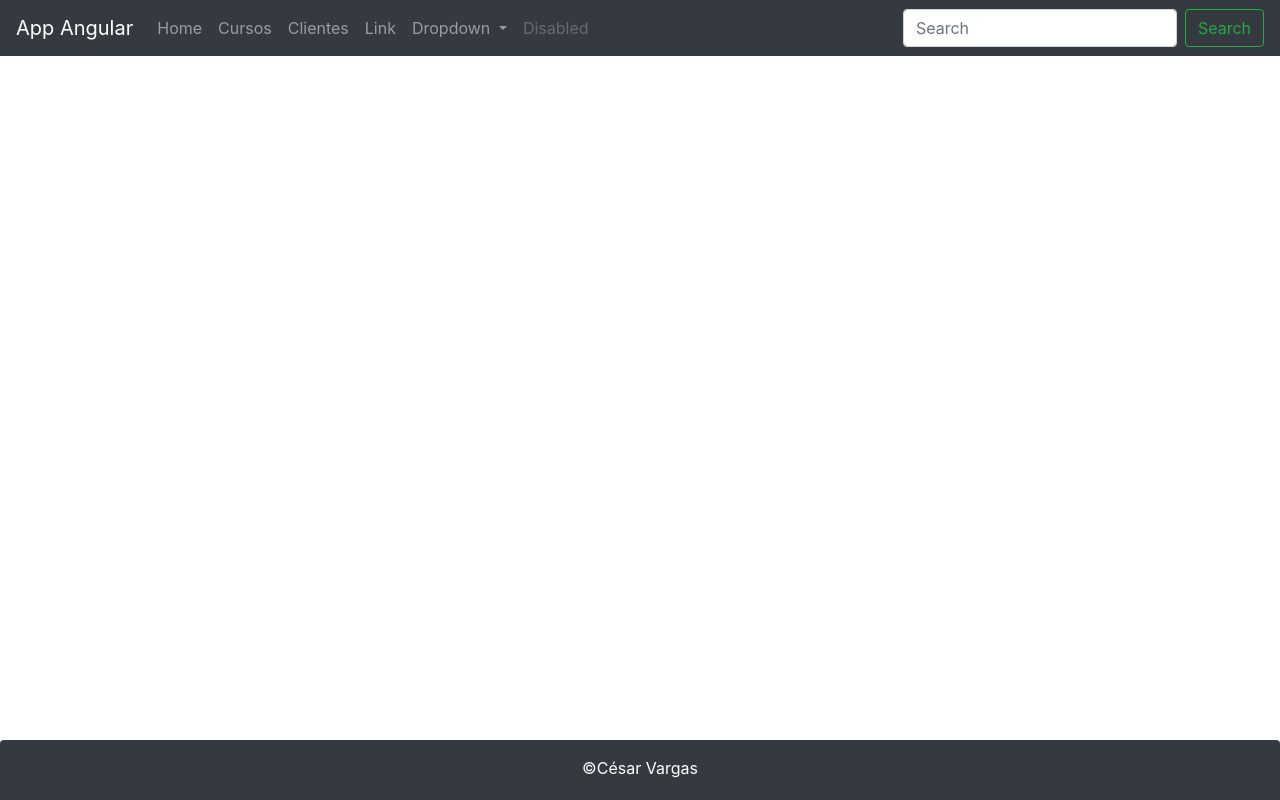
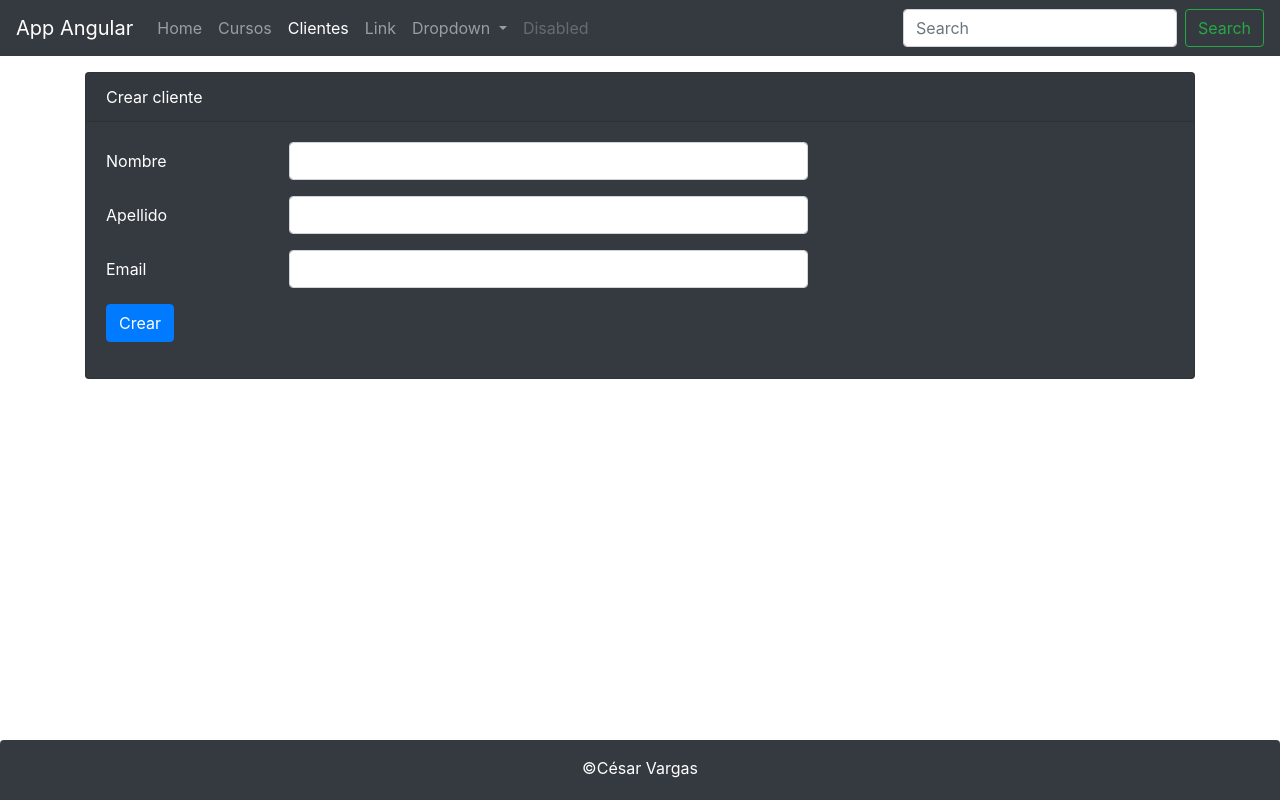
Before and after one commit to cesar-vaesco/app-spring-angular, an Angular app in the folder angular/clientes-app/: page /clientes/form in a window 1280 px wide. Before the commit this address led to /. Built offline with nearby package versions, Linux system fonts and the light colour scheme.

Commit message:
NG: Configurando la ruta y navegación del formulario

```diff
--- a/angular/clientes-app/src/app/app.module.ts
+++ b/angular/clientes-app/src/app/app.module.ts
@@ -15,7 +15,8 @@
 const routes: Routes = [
   { path: '', redirectTo: '/clientes', pathMatch: 'full' },
   { path: 'directivas', component: DirectivaComponent },
-  { path: 'clientes', component: ClientesComponent }
+  { path: 'clientes', component: ClientesComponent },
+  { path: 'clientes/form', component: FormComponent }
   /* ruta:'vista', mapeando a: componente */
 ];
 
--- a/angular/clientes-app/src/app/clientes/clientes.component.html
+++ b/angular/clientes-app/src/app/clientes/clientes.component.html
@@ -2,6 +2,10 @@
     <div class="card-header">Clientes</div>
     <div class="card-body text-primary">
         <h5 class="card-title">Listado de clientes</h5>
+
+        <div class="my-2 text-left">
+            <button class="btn btn-rounded btn-primary" type="button" [routerLink]="['/clientes/form']">Crear cliente</button>
+        </div>
 
         <table class="table table-bordered table-striped">
             <thead>
--- a/angular/clientes-app/src/app/clientes/form.component.html
+++ b/angular/clientes-app/src/app/clientes/form.component.html
@@ -1,4 +1,4 @@
-<div class="card bg-dark text-white">
+<div class="card bg-dark text-white mt-3">
     <div class="card-header">{{ titulo }}</div>
     <div class="card-body">
 
```
